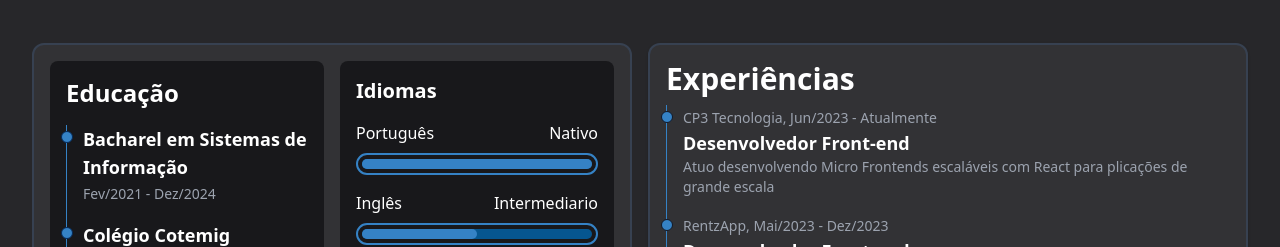
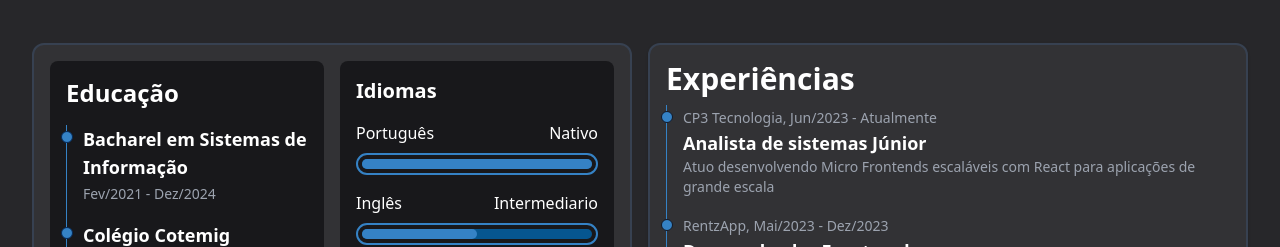
Before and after one commit to rodrigueslucas062/portfolio, a Next.js app: page / in a window 1280 px wide. Shown: the part 1060-1307 px from the top of the page. Built offline with nearby package versions, Linux system fonts and the light colour scheme.

Commit message:
✏️ Fix typos

```diff
--- a/src/components/sobre/Sobre.jsx
+++ b/src/components/sobre/Sobre.jsx
@@ -95,8 +95,8 @@ const Sobre = () => {
                         <li className="mb-4 ms-4">
                             <div className="absolute w-3 h-3 rounded-full mt-1.5 -start-1.5 border border-gray-900 bg-azul-claro"></div>
                             <time className="mb-1 text-sm font-normal leading-none text-gray-400">CP3 Tecnologia, Jun/2023 - Atualmente</time>
-                            <h3 className="text-lg font-semibold text-white">Desenvolvedor Front-end</h3>
-                            <p className="mb-4 text-sm font-normal text-gray-400">Atuo desenvolvendo Micro Frontends escaláveis com React para plicações de grande escala</p>
+                            <h3 className="text-lg font-semibold text-white">Analista de sistemas Júnior</h3>
+                            <p className="mb-4 text-sm font-normal text-gray-400">Atuo desenvolvendo Micro Frontends escaláveis com React para aplicações de grande escala</p>
                         </li>
                         <li className="mb-4 ms-4">
                             <div className="absolute w-3 h-3 rounded-full mt-1.5 -start-1.5 border border-gray-900 bg-azul-claro"></div>
```
